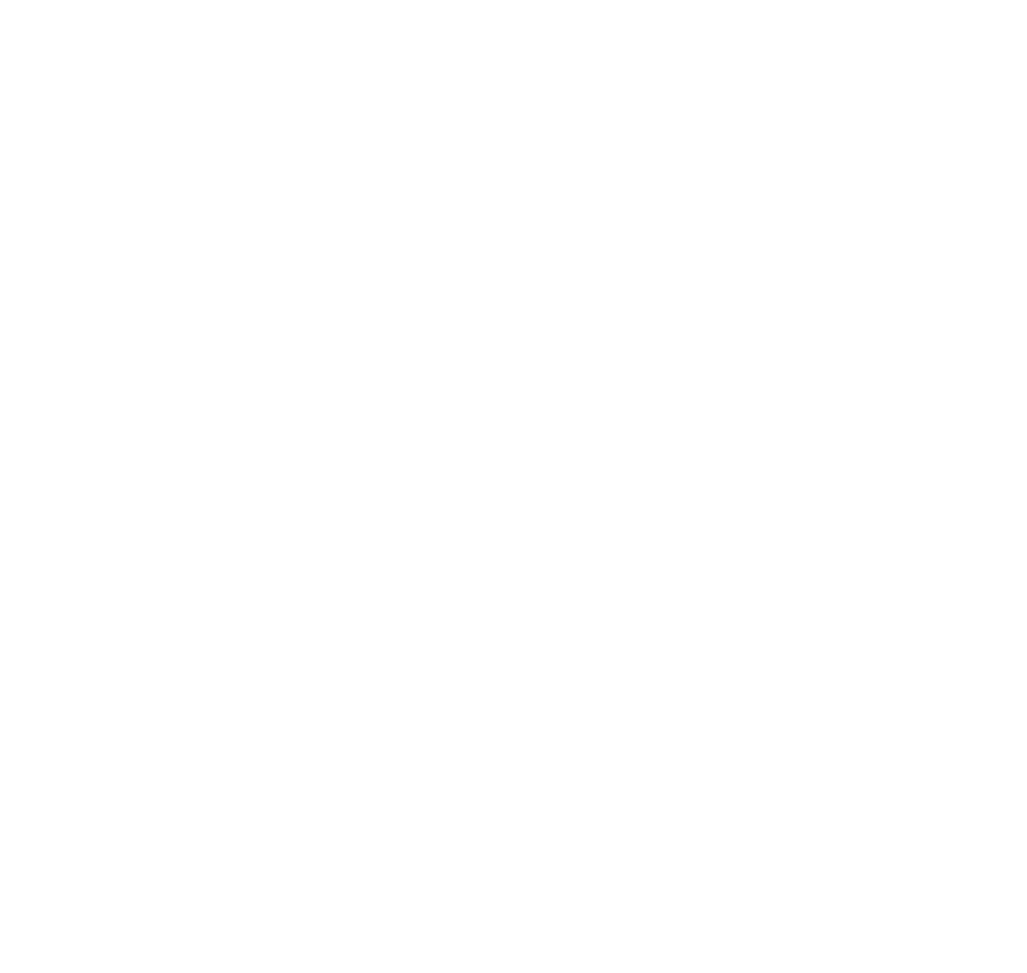
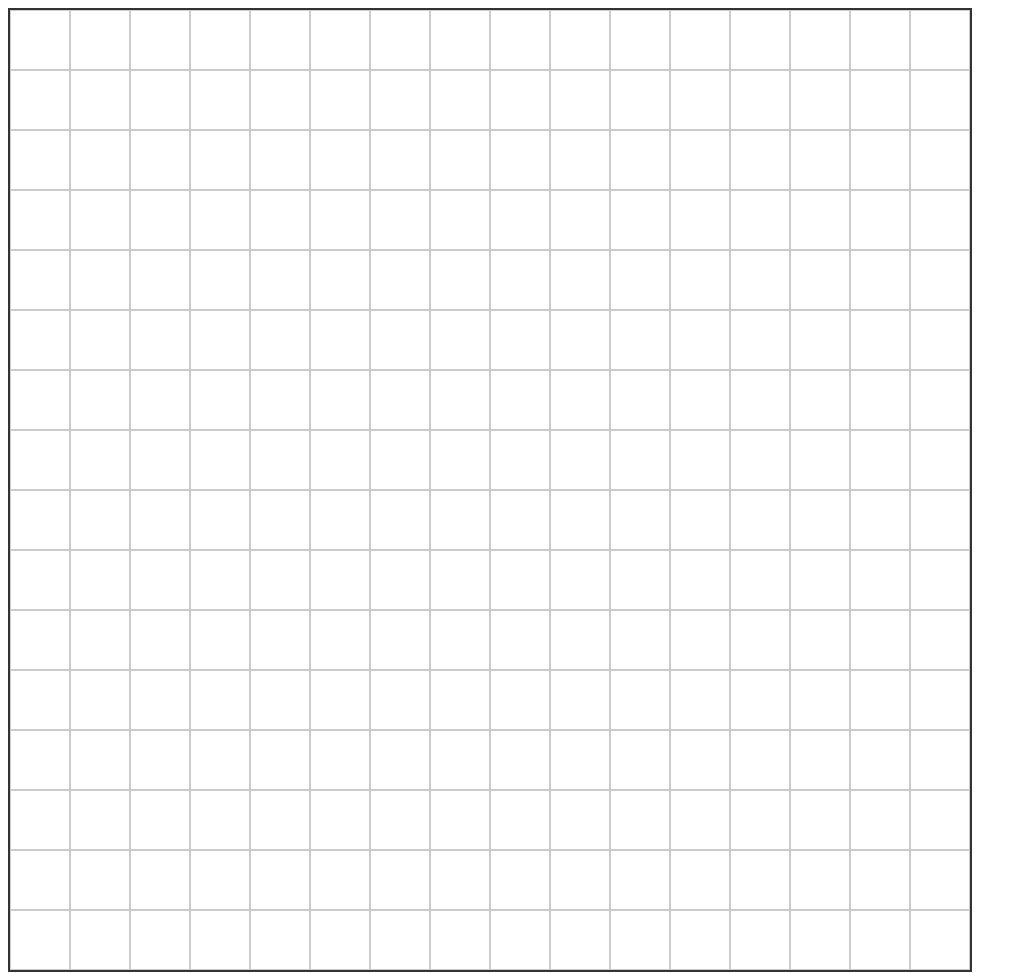
Before and after one commit to Kushalg3/etch-a-sketch, a plain HTML site: page index.html in a window 1280 px wide. Shown: the whole page, without its empty margins (0-1027 px from the left). Before the commit the page ends 800 px from the top, so only its background shows below. Drawn offline with Linux system fonts and the light colour scheme.

Commit message:
used DOM to insert 256 squared divs in #container and game them little bit border to easily recognize, also gave the #container border color to spot it easily

```diff
--- a/css/style.css
+++ b/css/style.css
@@ -1,5 +1,14 @@
 #container {
   width: 960px;
+  height: 960px;
   display: flex;
   flex-wrap: wrap;
+  border: 2px solid #333;
 }
+
+#container div {
+  width: 60px;
+  height: 60px;
+  box-sizing: border-box;
+  border: 1px solid #ccc;
+}
--- a/js/script.js
+++ b/js/script.js
@@ -0,0 +1,5 @@
+const container = document.querySelector("#container");
+for (let index = 0; index < 256; index++) {
+  const div = document.createElement("div");
+  container.appendChild(div);
+}
```
